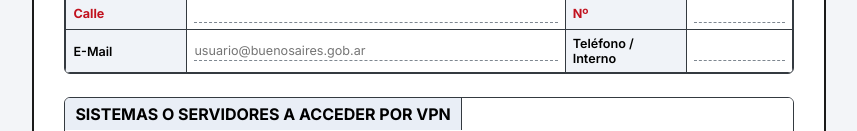
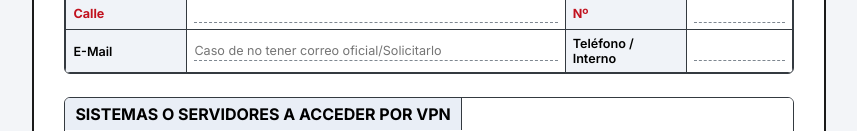
Before and after one commit to Mauri12-Tejeda/Formulario-Alta-VPN, a plain HTML site: page index.html in a window 1280 px wide. Shown: the part 550-681 px from the top of the page, without its empty margins (211-1068 px from the left). Drawn offline with nearby package versions, Linux system fonts and the light colour scheme.

Commit message:
Update index.html

```diff
--- a/index.html
+++ b/index.html
@@ -183,7 +183,7 @@
             <th>E-Mail</th>
             <td>
               <input id="emailSolic" class="input-line" type="email"
-                     placeholder="usuario@buenosaires.gob.ar"
+                     placeholder="Caso de no tener correo oficial/Solicitarlo"
                      pattern="^[a-zA-Z0-9._%+-]+@(buenosaires\.gob\.ar|policiadelaciudad\.gob\.ar|seguridadciudad\.gob\.ar)$"
                      title="Debe usar @buenosaires.gob.ar, @policiadelaciudad.gob.ar o @seguridadciudad.gob.ar">
             </td>
```
